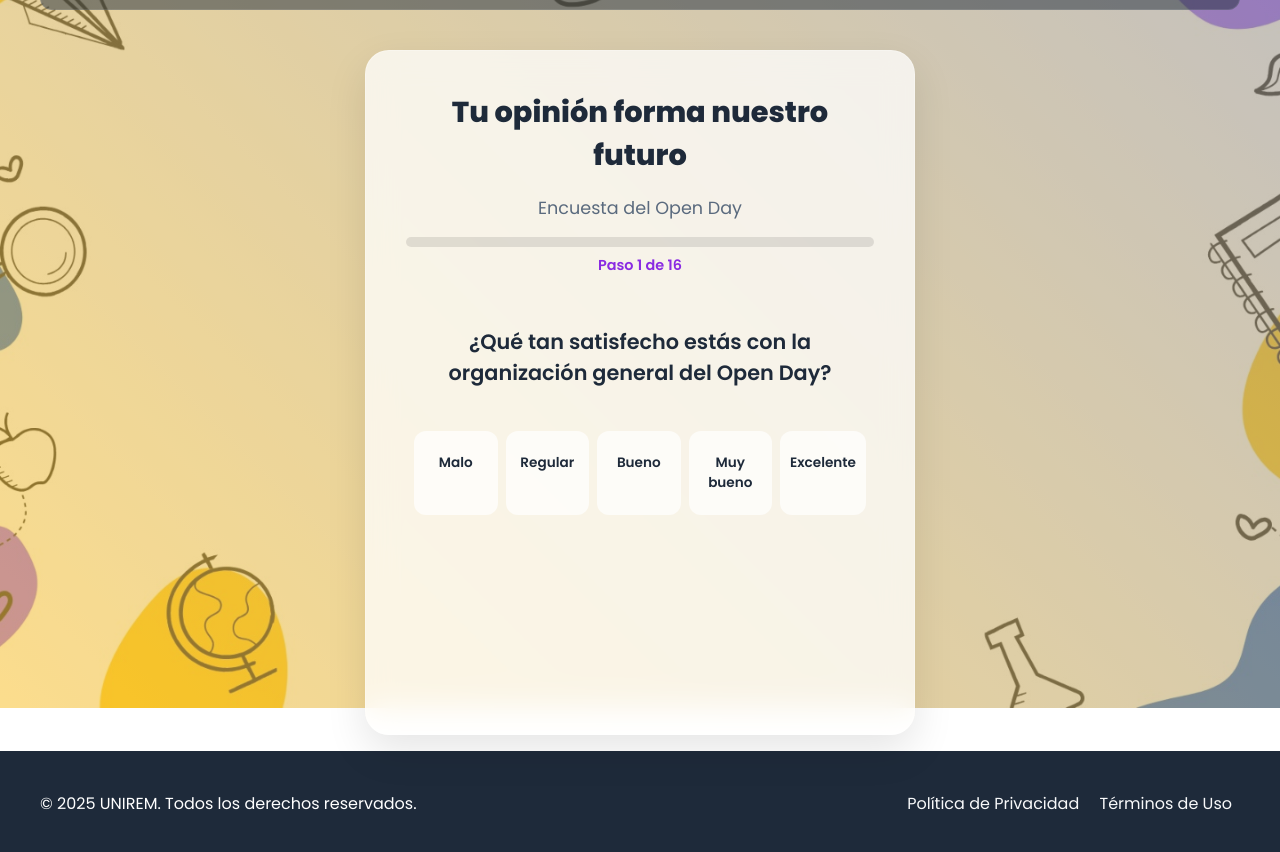
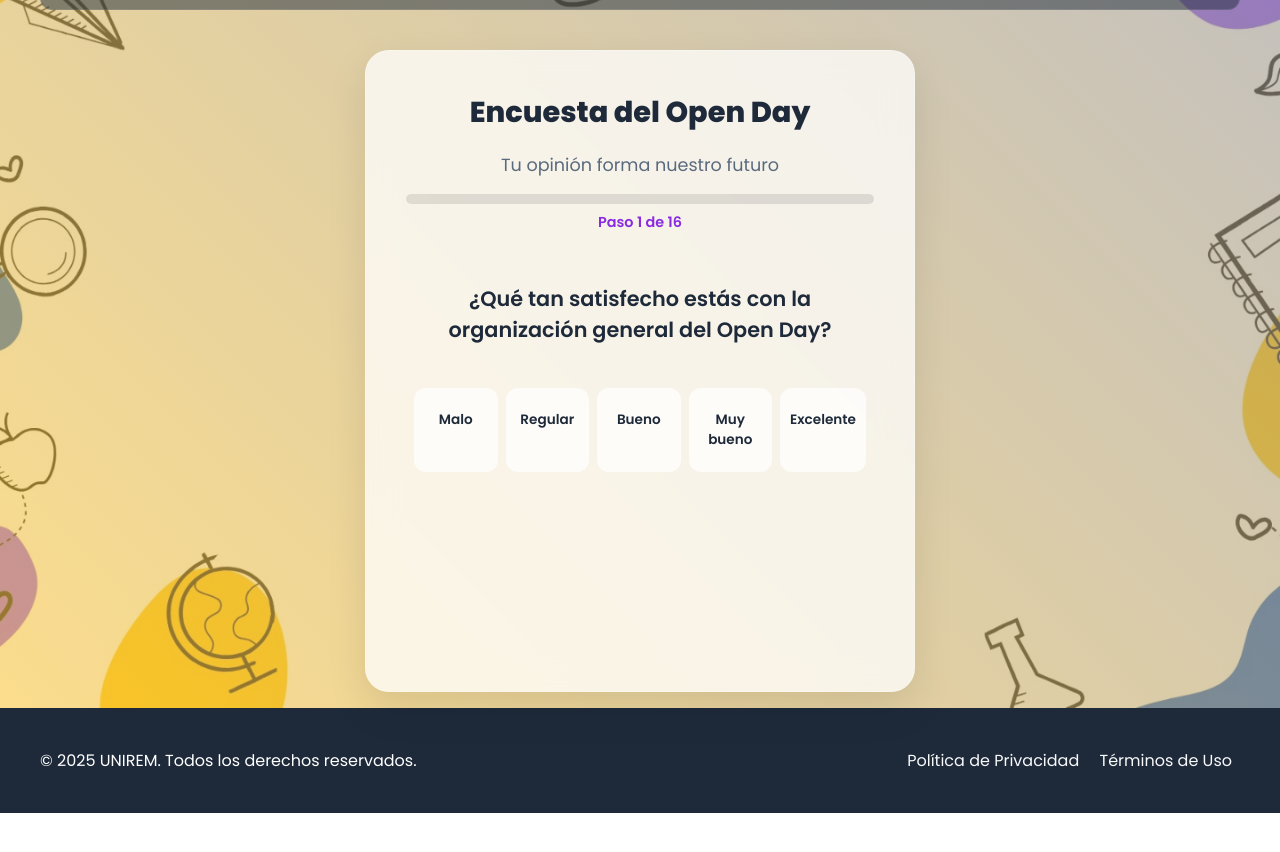
Before and after one commit to UNIREM-MX/Encuesta, a plain HTML site: page index.html in a window 1280 px wide. Shown: the part 92-944 px from the top of the page. After the commit the page ends 905 px from the top, so only its background shows below. Drawn offline with Linux system fonts and the light colour scheme.

Commit message:
Add files via upload

```diff
--- a/index.html
+++ b/index.html
@@ -5,7 +5,7 @@
     <meta name="viewport" content="width=device-width, initial-scale=1.0">
     <title>Encuesta Open Day - UNIREM</title>
 
-    <link rel="icon" href="../images/src/cropped-f1.webp" type="image/x-icon">
+    <link rel="icon" href="./images/src/cropped-f1.webp" type="image/x-icon">
     <link rel="stylesheet" href="./src/Open.css">
     <link href="https://fonts.googleapis.com/css2?family=Poppins:wght@400;500;600;700;800&display=swap" rel="stylesheet">
 </head>
@@ -43,8 +43,8 @@
               target="hidden_iframe">
 
              <header class="survey-header">
-                <h1>Tu opinión forma nuestro futuro</h1>
-                <p>Encuesta del Open Day</p>
+                <h1>Encuesta del Open Day </h1>
+                <p>Tu opinión forma nuestro futuro</p>
                 <div class="progress-container">
                     <div class="progress-bar" id="survey-progress-bar"></div>
                 </div>
```
Also changed, not shown: images/src/cropped-f1.webp (added).
